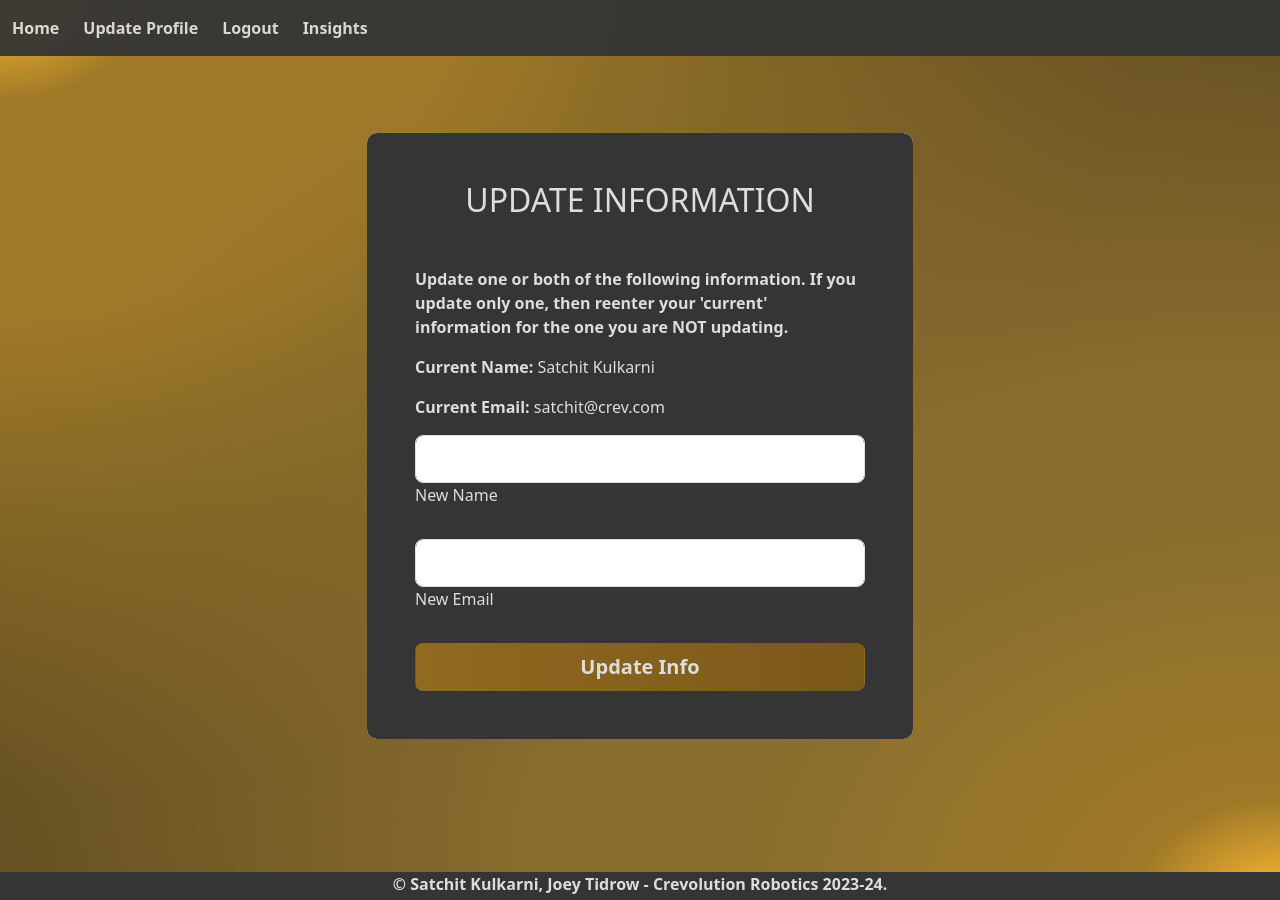
After one commit to SatchitK/CrevBuildHours, a Flask app: page /update in a window 1280 px wide. The commit adds this page. Run offline with Flask 3, Linux system fonts and the light colour scheme; a user stored in the database is signed in; some libraries are stand-ins or nearby versions.

Commit message:
added update info

```diff
--- a/website/templates/base.html
+++ b/website/templates/base.html
@@ -41,8 +41,10 @@
         <div class="navbar-nav">
           {% if user.is_authenticated %}
           <a class="nav-item nav-link" id="home" href="/"><b>Home</b></a>
+          <a class="nav-item nav-link" id="update" href="/update"><b>Update Profile</b></a>
           <a class="nav-item nav-link" id="logout"
             href="/logout"><b>Logout</b></a>
+
           {% else %}
           <a class="nav-item nav-link" id="login" href="/login"><b>Login</b></a>
           <a class="nav-item nav-link" id="signUp" href="/sign-up"><b>Sign
--- a/website/templates/home.html
+++ b/website/templates/home.html
@@ -9,7 +9,7 @@
         <div class="col-12 col-md-9 col-lg-7 col-xl-6 z-0">
           <div class="card z-0" style="border-radius: 15px;">
             <div class="card-body p-5 logincss z-0">
-              <h3><b>Welcome {{user.fullName}}!</b></h3>
+              <h3><b>Welcome, {{user.fullName}}!</b></h3>
               <p>Please add your hours for one day below:</p>
               <div style="max-height:300px; overflow-y:auto;">
                 <ul class="list-group list-group-flush" id="hours">
--- /dev/null
+++ b/website/templates/update.html
@@ -0,0 +1,54 @@
+{% extends "base.html" %}
+{% block title %}Update Info{% endblock %} {% block content %}
+<section class="vh-100 bg-image z-0">
+    <div class="mask d-flex align-items-center h-100 z-0">
+      <div class="container h-100 z-0">
+        <div
+          class="row d-flex justify-content-center align-items-center h-100 z-0">
+          <div class="col-12 col-md-9 col-lg-7 col-xl-6 z-0">
+            <br>
+            <br>
+            <br>
+
+            <div class="card z-0">
+              <div class="card-body p-5 logincss z-0">
+                <h2 class="text-uppercase text-center mb-5">Update Information</h2>
+                <p><b>Update one or both of the following information. If you update only one, then reenter your
+                    'current' information for the one you are NOT updating.</b>
+                </p>
+                <p><b>Current Name:</b> {{user.fullName}}</p>
+                <p><b>Current Email:</b> {{user.email}}</p>
+                <form method="POST">
+
+                  <div class="form-outline mb-4">
+                    <input type="text" id="newName" name="newName"
+                      class="form-control form-control-lg" />
+                    <label class="form-label" for="newName">New Name</label>
+                  </div>
+
+                  <div class="form-outline mb-4">
+                    <input type="email" id="newEmail" name="newEmail"
+                      class="form-control form-control-lg" />
+                    <label class="form-label" for="newEmail">New Email</label>
+                  </div>
+
+                  <div class="d-flex justify-content-center">
+                    <button type="submit"
+                      class="btn btn-block btn-lg gradient-custom-4 "><b>Update Info</b></button>
+                  </div>
+
+                  <!-- <p class="text-center text-muted mt-5 mb-0">Have already an account? <a href="#!"
+                      class="fw-bold text-body"><u>Login here</u></a></p> -->
+
+                </form>
+
+              </div>
+            </div>
+
+          </div>
+        </div>
+      </div>
+    </div>
+  </section>
+
+{% endblock %}
--- a/website/views.py
+++ b/website/views.py
@@ -95,6 +95,21 @@ def insights():
                            labels=labels, avg_pw = avg_per_week_data
                            ,entries_per_user = total_entries_per_user)
 
+@views.route('/update', methods=['GET', 'POST'])
+@login_required
+def update():
+    if request.method == 'POST':
+        newName = request.form.get('newName')
+        newEmail = request.form.get('newEmail')
+        if len(newEmail) < 4:
+            flash('Email must be greater than 4 characters', category='error')
+        elif len(newName) < 3:
+            flash('Name must greater than 3 characters', category='error')
+        else:
+            current_user.fullName = newName
+            current_user.email = newEmail
+    return render_template("update.html", user=current_user)
+
 
 @views.route('/delete-hour', methods=['POST'])
 def delete_hour():
```
Also changed, not shown: instance/crevdatabase.db.
